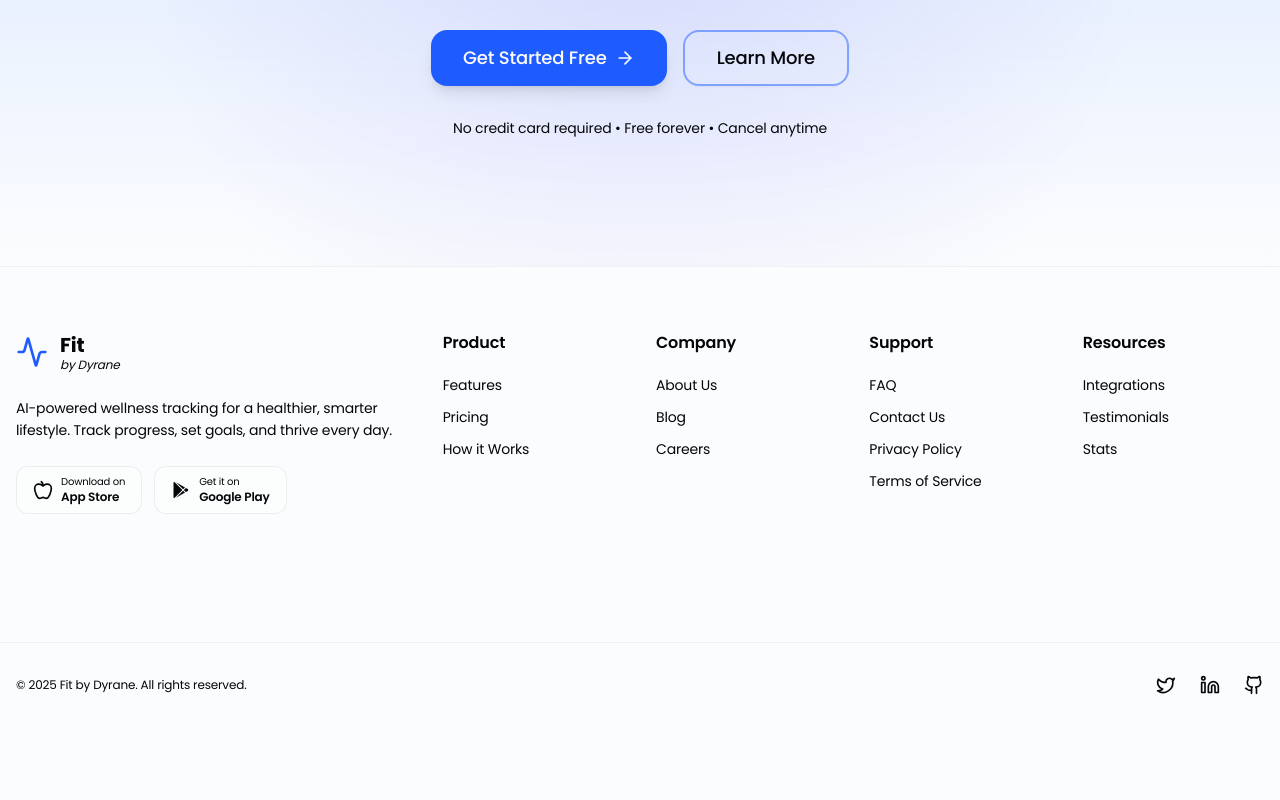
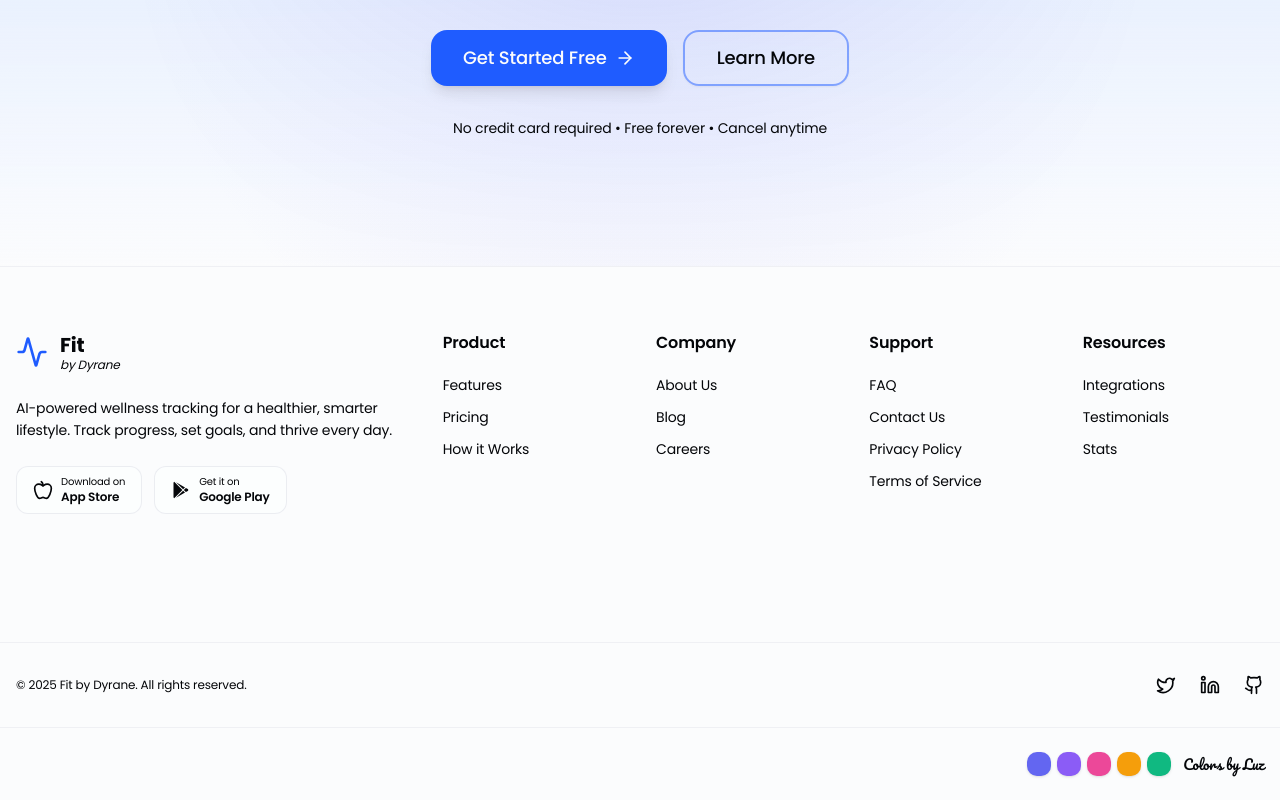
Before and after one commit to drdyrane/fit-by-dyrane, a Next.js app: page / in a window 1280 px wide. Shown: the part 9769-10569 px from the top of the page. Before the commit the page ends 10496 px from the top, so only its background shows below. Built offline with nearby package versions, Linux system fonts and the light colour scheme.

Commit message:
feat: add "Colors by Luz" credit with responsive design
Import Pacifico font and add color palette credit section to footer.

Co-authored-by: null <212950463+drdyrane@users.noreply.github.com>

```diff
--- a/app/globals.css
+++ b/app/globals.css
@@ -119,6 +119,8 @@
   /* Updated font family to Poppins for a modern, friendly aesthetic */
   --font-sans: "Poppins", ui-sans-serif, system-ui, sans-serif;
   --font-mono: "Geist Mono", "Geist Mono Fallback";
+  /* Added Pacifico font variable for "Colors by Luz" credit */
+  --font-pacifico: "Pacifico", cursive;
   --color-background: var(--background);
   --color-foreground: var(--foreground);
   --color-card: var(--card);
--- a/app/layout.tsx
+++ b/app/layout.tsx
@@ -1,6 +1,6 @@
 import type React from "react"
 import type { Metadata } from "next"
-import { Poppins, Geist_Mono } from "next/font/google"
+import { Poppins, Geist_Mono, Pacifico } from "next/font/google"
 import { Analytics } from "@vercel/analytics/next"
 import { ThemeProvider } from "@/components/shared/theme-provider"
 import "./globals.css"
@@ -13,6 +13,13 @@ const poppins = Poppins({
 })
 
 const _geistMono = Geist_Mono({ subsets: ["latin"] })
+
+export const pacifico = Pacifico({
+  subsets: ["latin"],
+  weight: ["400"],
+  variable: "--font-pacifico",
+  display: "swap",
+})
 
 export const metadata: Metadata = {
   title: "Fit by Dyrane - Your Wellness Companion",
--- a/components/shared/footer.tsx
+++ b/components/shared/footer.tsx
@@ -3,6 +3,7 @@
 import { motion } from "framer-motion"
 import Link from "next/link"
 import { Github, Twitter, Linkedin, Activity, Apple } from "lucide-react" // Assuming GooglePlay icon exists or using a generic one
+import { pacifico } from "@/app/layout"
 
 const footerLinks = [
   {
@@ -41,6 +42,14 @@ const footerLinks = [
 ]
 
 export default function Footer() {
+  const colorPalette = [
+    "#6366F1", // Primary - Blue-Purple
+    "#8B5CF6", // Secondary - Soft Purple
+    "#EC4899", // Accent - Pink-Purple
+    "#F59E0B", // Warning - Orange
+    "#10B981", // Success - Green
+  ]
+
   return (
     <footer className="relative border-t border-border/40 bg-background/50 backdrop-blur-sm">
       <div className="mx-auto px-4 py-16 max-w-7xl grid grid-cols-2 md:grid-cols-3 lg:grid-cols-6 gap-y-12 gap-x-8 text-sm text-muted-foreground">
@@ -164,6 +173,33 @@ export default function Footer() {
           </motion.a>
         </div>
       </div>
+
+      {/* Colors by Luz credit section */}
+      <div className="border-t border-border/40">
+        <div className="mx-auto px-4 py-6 max-w-7xl">
+          <motion.div
+            className="flex flex-col lg:flex-row items-center lg:justify-end gap-3"
+            initial={{ opacity: 0, y: 10 }}
+            whileInView={{ opacity: 1, y: 0 }}
+            transition={{ duration: 0.5 }}
+            viewport={{ once: true }}
+          >
+            <div className="flex gap-1.5">
+              {colorPalette.map((color, i) => (
+                <motion.span
+                  key={i}
+                  className="w-6 h-6 rounded-md shadow-sm"
+                  style={{ backgroundColor: color }}
+                  aria-label={`Color ${i + 1}`}
+                  whileHover={{ scale: 1.15, rotate: 5 }}
+                  transition={{ type: "spring", stiffness: 400, damping: 10 }}
+                />
+              ))}
+            </div>
+            <span className={`${pacifico.className} text-sm text-muted-foreground/80`}>Colors by Luz</span>
+          </motion.div>
+        </div>
+      </div>
     </footer>
   )
 }
--- a/components/shared/theme-provider.tsx
+++ b/components/shared/theme-provider.tsx
@@ -60,10 +60,6 @@ export function ThemeProvider({
     resolvedTheme,
   }
 
-  if (!mounted) {
-    return null
-  }
-
   return <ThemeProviderContext.Provider value={value}>{children}</ThemeProviderContext.Provider>
 }
 
```
